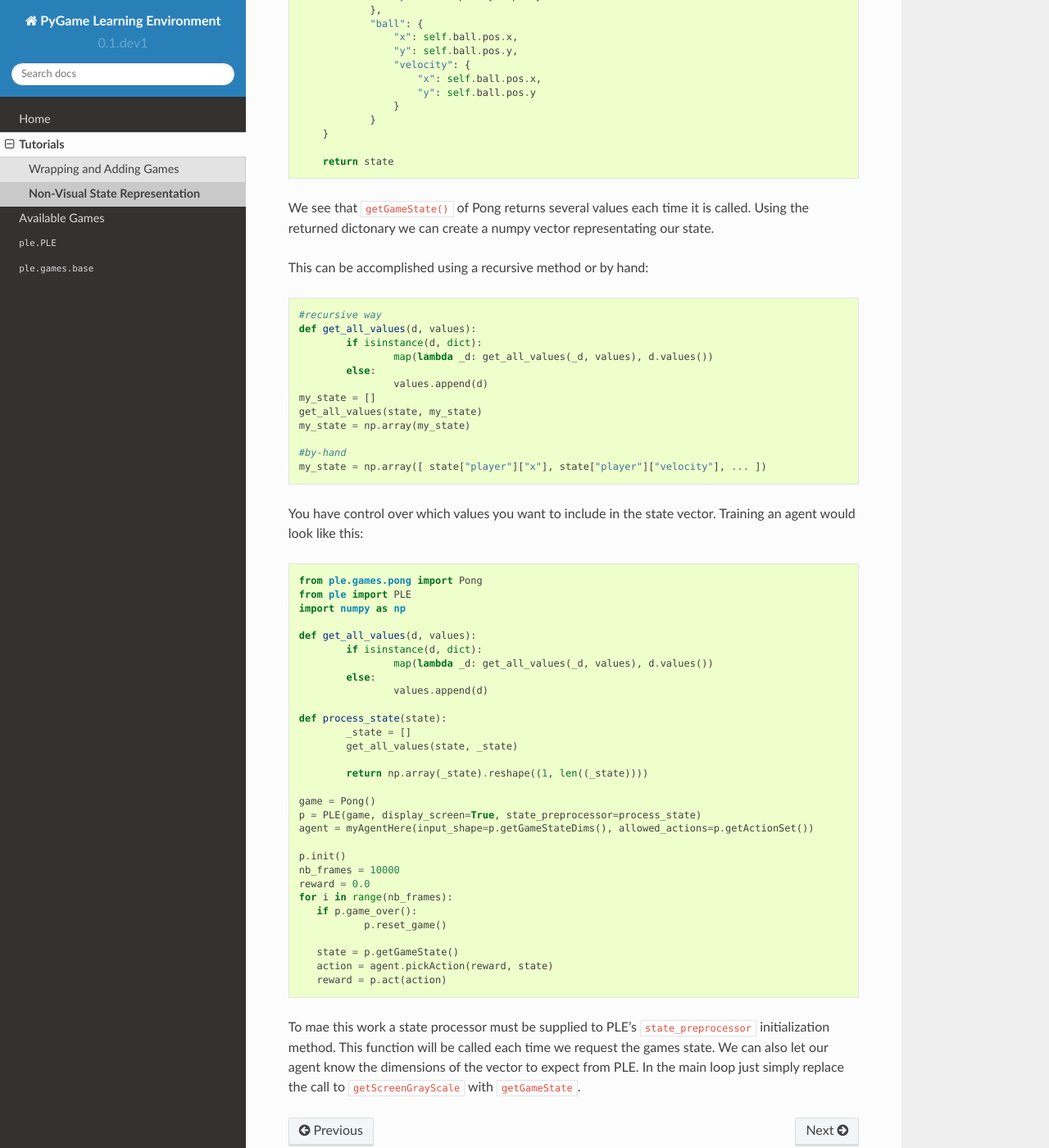
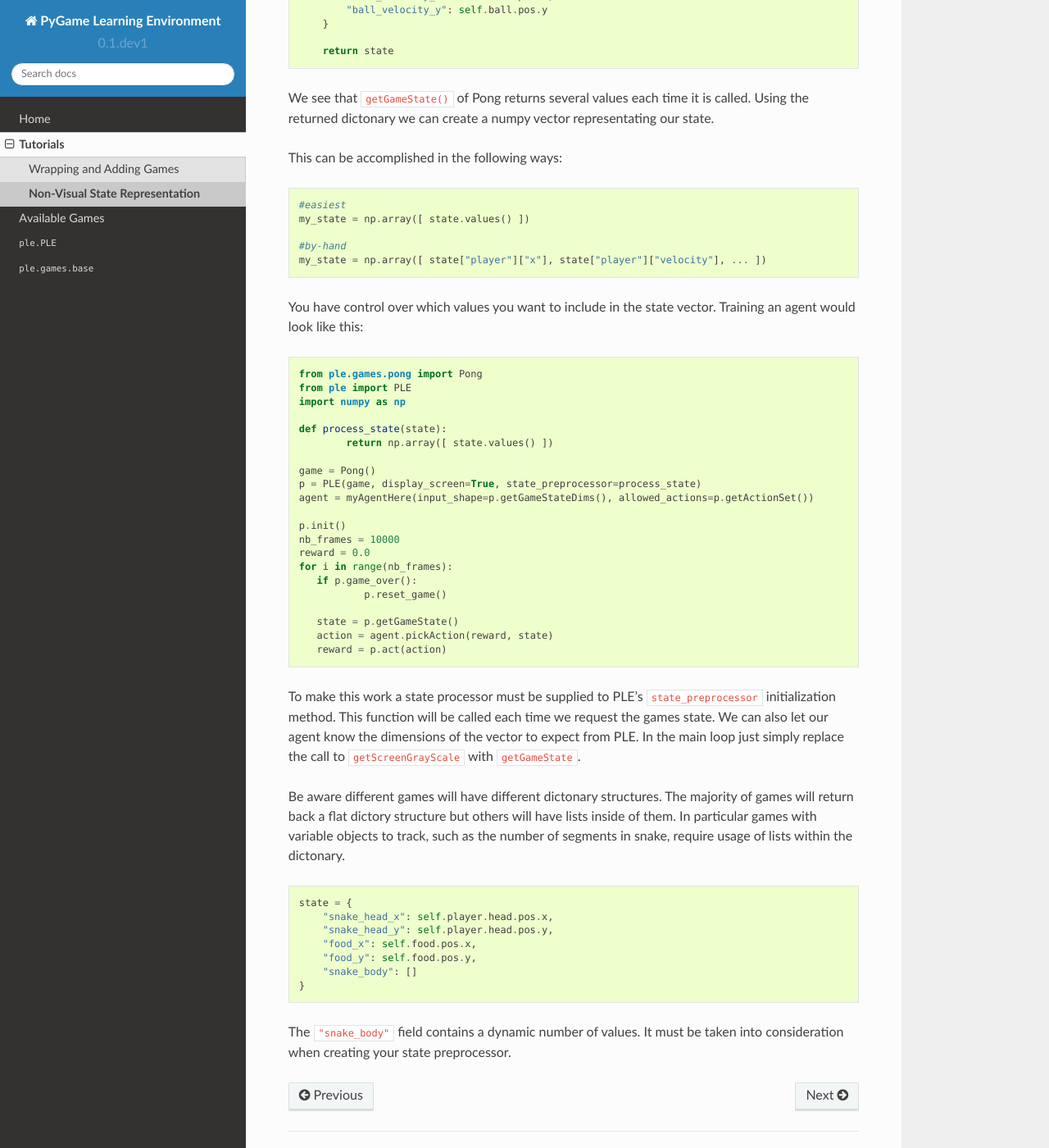
Before and after one commit to ntasfi/PyGame-Learning-Environment, a Sphinx documentation site: the page built from docs/user/tutorial/non_visual_state.rst, in a window 1280 px wide and 1400 px high, scrolled down 579 px. Shown: the whole window at 82% size. Built offline with Sphinx 7.4.7 and the Read the Docs theme 2.0.0, drawn with Linux system fonts in a browser that asks for light colours; some of the changed text lies outside the part shown.

Commit message:
Squashed commit of the following:
commit ac77d7875b64cd3135e3715f30458150d422d858
Author: norm <ntasfi@gmail.com>
Date:   Tue Apr 19 22:51:58 2016 -0400

    Adjusted the getGameState return values. It is a flat dictonary when possible. Updated docs.

```diff
--- a/docs/user/tutorial/non_visual_state.rst
+++ b/docs/user/tutorial/non_visual_state.rst
@@ -13,40 +13,25 @@ First start by examining the values :class:`Pong <ple.games.pong.Pong>` will ret
             #other code above...
 
             state = {
-                    "player": {
-                        "y": self.agentPlayer.pos.y,
-                        "velocity": self.agentPlayer.vel.y
-                    },
-                    "cpu": {
-                        "y": self.cpuPlayer.pos.y
-                    },
-                    "ball": {
-                        "x": self.ball.pos.x,
-                        "y": self.ball.pos.y,
-                        "velocity": {
-                            "x": self.ball.pos.x,
-                            "y": self.ball.pos.y
-                        }
-                    }
+                "player_y": self.agentPlayer.pos.y,
+                "player_velocity": self.agentPlayer.vel.y,
+                "cpu_y": self.cpuPlayer.pos.y,
+                "ball_x": self.ball.pos.x,
+                "ball_y": self.ball.pos.y,
+                "ball_velocity_x": self.ball.pos.x,
+                "ball_velocity_y": self.ball.pos.y
             }
 
             return state
 
 We see that ``getGameState()`` of Pong returns several values each time it is called. Using the returned dictonary we can create a numpy vector representating our state.
 
-This can be accomplished using a recursive method or by hand:
+This can be accomplished in the following ways:
 
 .. code-block:: python
 
-        #recursive way
-        def get_all_values(d, values):
-                if isinstance(d, dict):
-                        map(lambda _d: get_all_values(_d, values), d.values())
-                else:
-                        values.append(d)
-        my_state = []
-        get_all_values(state, my_state)
-        my_state = np.array(my_state)
+        #easiest
+        my_state = np.array([ state.values() ])
 
         #by-hand
         my_state = np.array([ state["player"]["x"], state["player"]["velocity"], ... ])
@@ -59,17 +44,8 @@ You have control over which values you want to include in the state vector. Trai
         from ple import PLE
         import numpy as np
 
-        def get_all_values(d, values):
-                if isinstance(d, dict):
-                        map(lambda _d: get_all_values(_d, values), d.values())
-                else:
-                        values.append(d)
-
         def process_state(state):
-                _state = []
-                get_all_values(state, _state)
-
-                return np.array(_state).reshape((1, len((_state))))
+                return np.array([ state.values() ])
 
         game = Pong()
         p = PLE(game, display_screen=True, state_preprocessor=process_state)
@@ -86,4 +62,19 @@ You have control over which values you want to include in the state vector. Trai
            action = agent.pickAction(reward, state)
            reward = p.act(action)
 
-To mae this work a state processor must be supplied to PLE's ``state_preprocessor`` initialization method. This function will be called each time we request the games state. We can also let our agent know the dimensions of the vector to expect from PLE. In the main loop just simply replace the call to ``getScreenGrayScale`` with ``getGameState``.
+To make this work a state processor must be supplied to PLE's ``state_preprocessor`` initialization method. This function will be called each time we request the games state. We can also let our agent know the dimensions of the vector to expect from PLE. In the main loop just simply replace the call to ``getScreenGrayScale`` with ``getGameState``.
+
+Be aware different games will have different dictonary structures. The majority of games will return back a flat dictory structure but others will have lists inside of them. In particular games with variable objects to track, such as the number of segments in snake, require usage of lists within the dictonary.
+
+
+.. code-block:: python
+
+        state = {
+            "snake_head_x": self.player.head.pos.x,
+            "snake_head_y": self.player.head.pos.y,
+            "food_x": self.food.pos.x,
+            "food_y": self.food.pos.y,
+            "snake_body": []
+        }
+
+The ``"snake_body"`` field contains a dynamic number of values. It must be taken into consideration when creating your state preprocessor.
```
Also changed, not shown: 7 other files.
